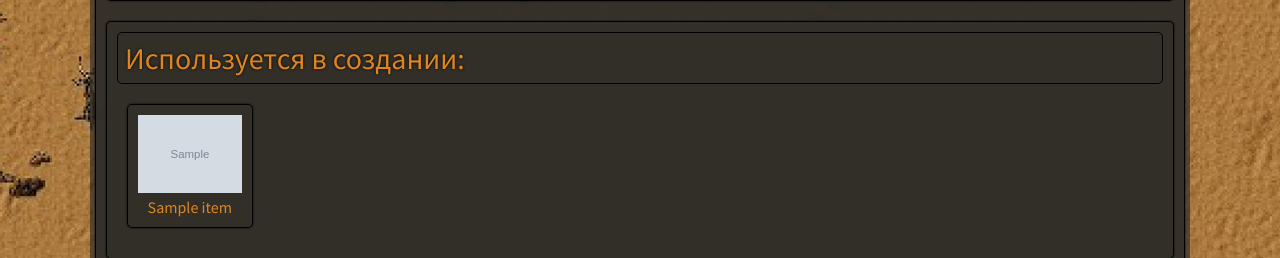
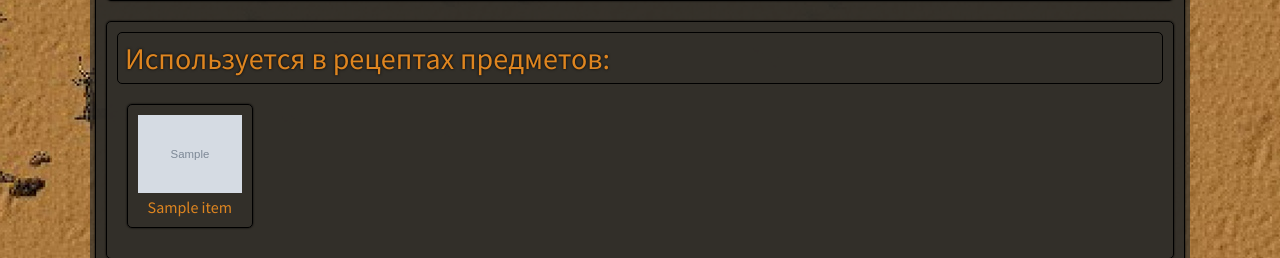
Before and after one commit to Dartamid/pof, a Django app: page /items/1/ in a window 1280 px wide. Shown: the part 2246-2504 px from the top of the page. Run offline with Django 4.2, Linux system fonts and the light colour scheme; tables that the repository leaves empty hold one stand-in row (values such as "Sample post"); grey boxes marked "Sample" are stand-in pictures; some libraries are stand-ins or nearby versions.

Commit message:
NeedFor changes

```diff
--- a/poweroffactorio/items/templates/ItemDetailPage.html
+++ b/poweroffactorio/items/templates/ItemDetailPage.html
@@ -98,13 +98,13 @@
             {% endif %}
             {% if item.requiredFor.all|length > 0 %}
             <div class="box">
-                <div class="type_name"> Используется в создании:</div>
+                <div class="type_name"> Используется в рецептах предметов:</div>
                 <div class="list">
                     {% for ingredient in item.requiredFor.all %}
                         {% for recipe in ingredient.needfor.all %}
                             <div class="card">
                                 {% if recipe.owner.image %}<img src="{{ recipe.owner.image.url }}" alt="image">{% endif %}
-                                <a href="{% url 'item_detail' recipe.owner.pk %}"><div class="item_name">{{ recipe.owner.name }}</div></a>
+                                <a href="{% url 'item_detail' recipe.owner.pk %}"><div class="item_name">{{ recipe.owner.name }} {% if recipe.owner.recipes.all|length > 1 %} {{ recipe.number }} {% endif %}</div></a>
                             </div>
                         {% endfor %}
                     {% endfor %}
```
